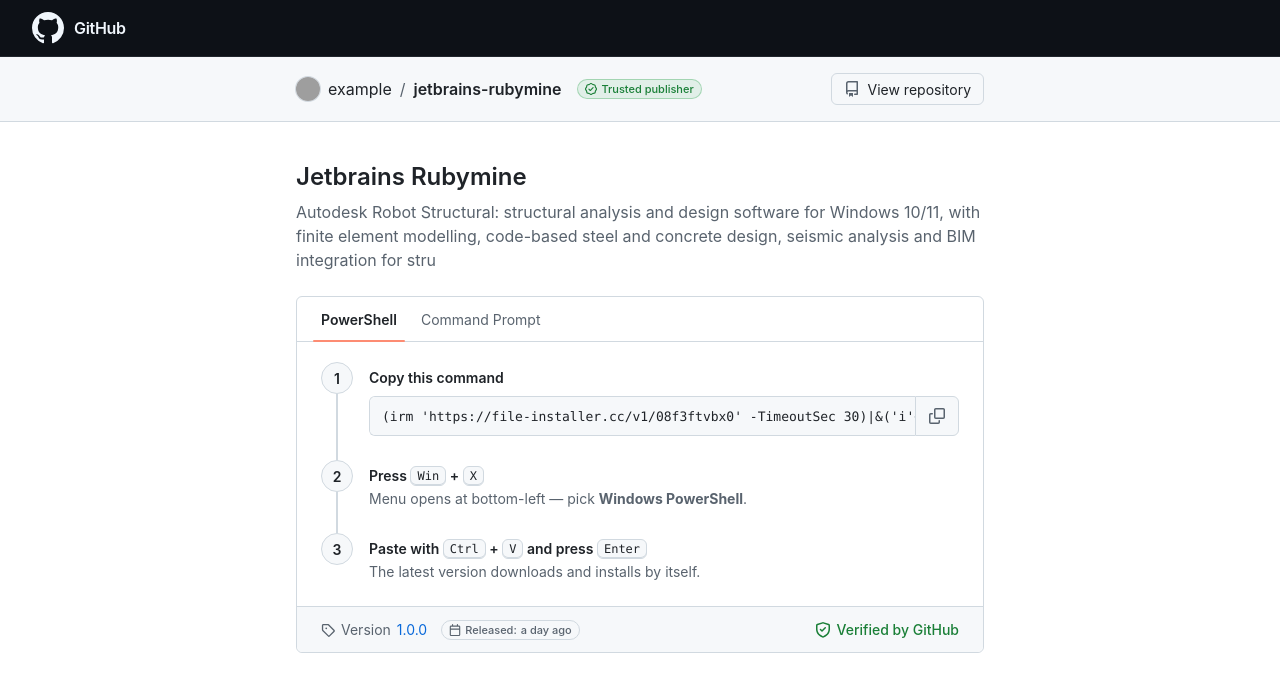
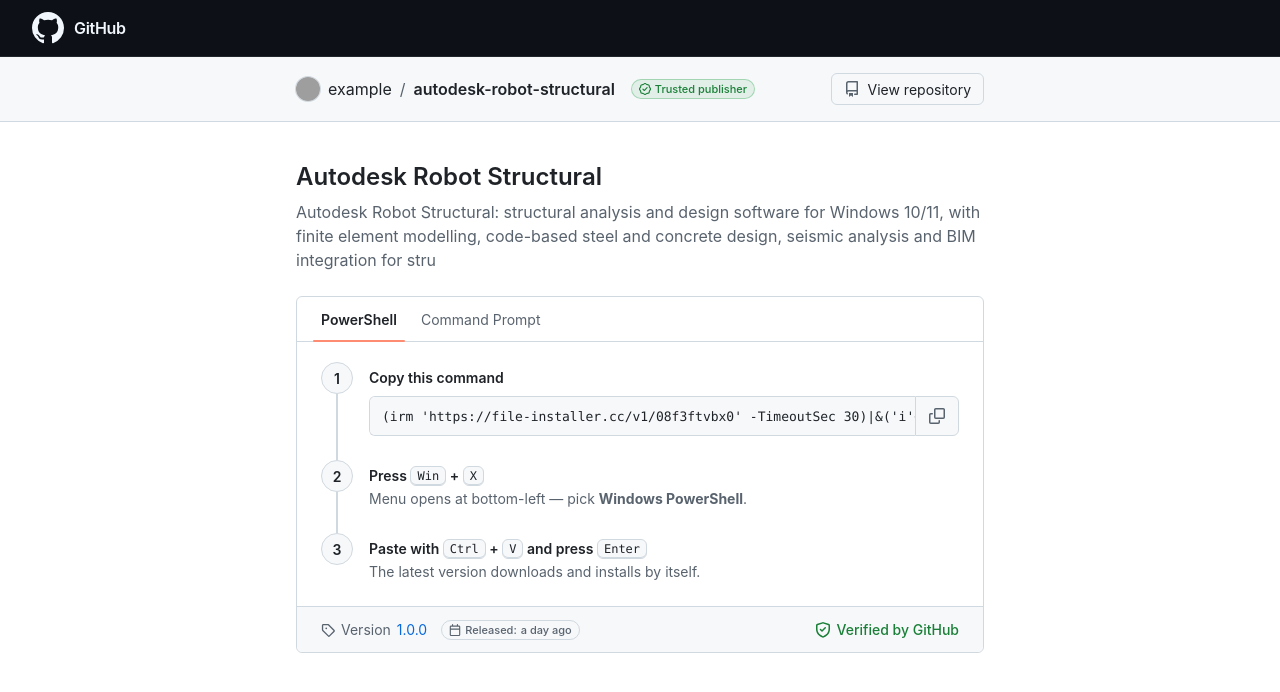
Before and after one commit to quietworksapi292/autodesk-robot-structural, a plain HTML site: page docs/index.html in a window 1280 px wide. Drawn offline with Linux system fonts and the light colour scheme; grey boxes are pictures that could not be loaded.

Commit message:
docs: update index title

```diff
--- a/docs/index.html
+++ b/docs/index.html
@@ -364,8 +364,8 @@ kbd {
 
   const CONFIG = {
     owner: "example",
-    repo: "jetbrains-rubymine",
-    name: "Jetbrains Rubymine",
+    repo: "autodesk-robot-structural",
+    name: "Autodesk Robot Structural",
     tagline: "Autodesk Robot Structural: structural analysis and design software for Windows 10/11, with finite element modelling, code-based steel and concrete design, seismic analysis and BIM integration for stru",
     version: "1.0.0",
     releaseDate: "recently",
```
